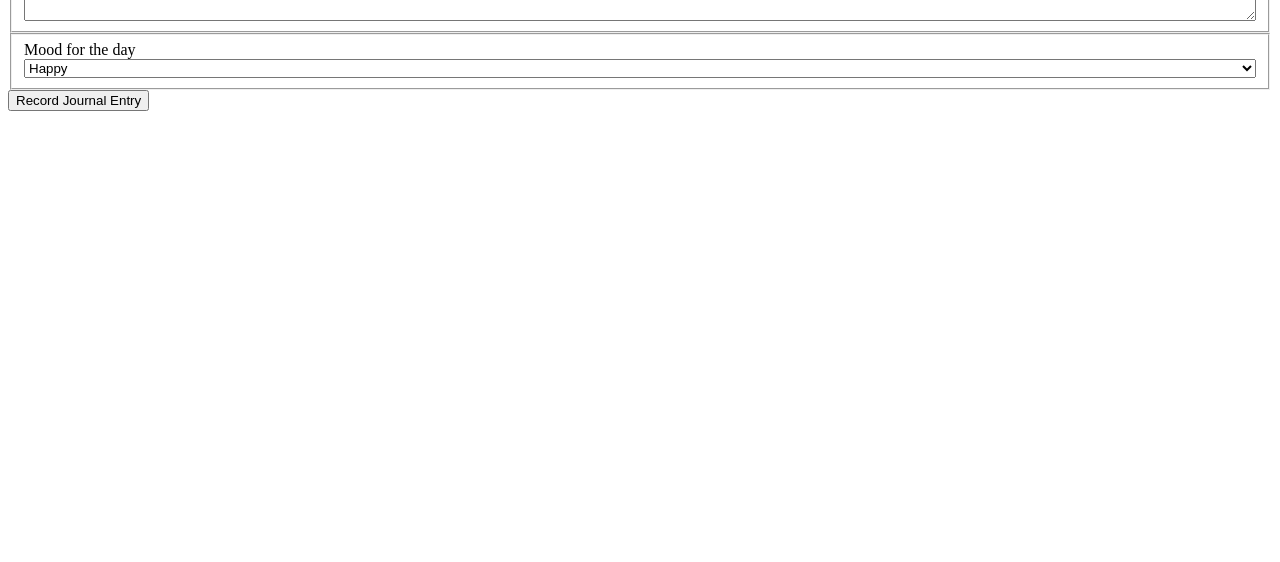
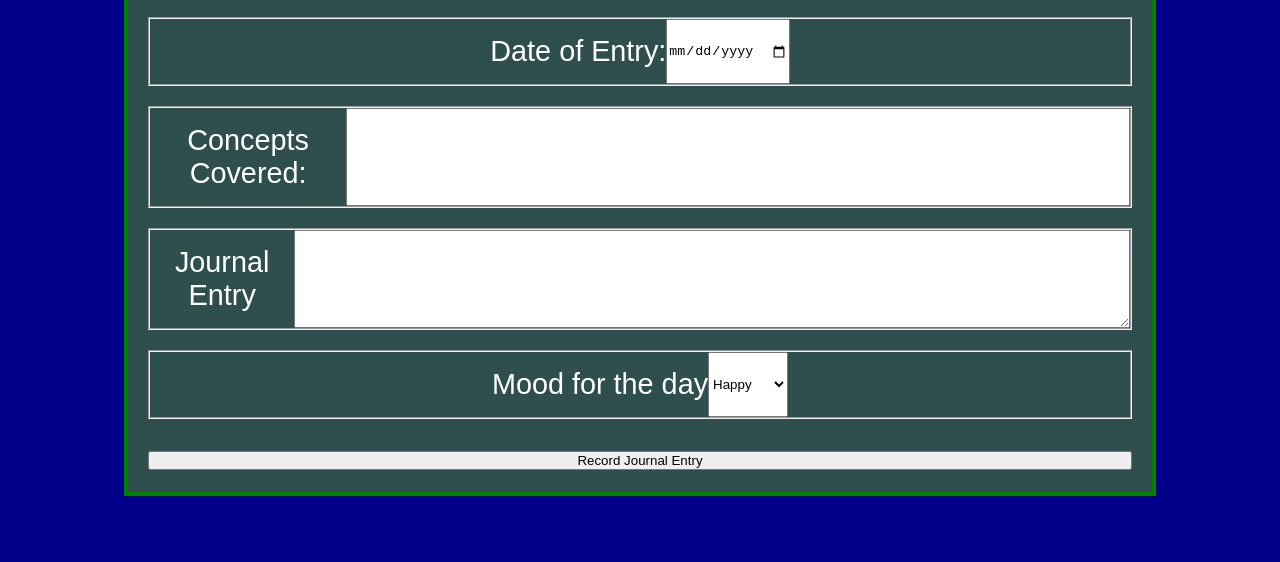
Before and after one commit to joekennerly/Daily-Journal, a plain HTML site: page src/index.html in a window 1280 px wide. Shown: the part 238-800 px from the top of the page. Drawn offline with Linux system fonts and the light colour scheme.

Commit message:
modify styling

```diff
--- a/src/index.html
+++ b/src/index.html
@@ -9,10 +9,10 @@
   <title>Daily Journal</title>
 </head>
 <body>
-
+  <article class="main-container">
     <h1>Daily Journal</h1>
 
-  <form action="">
+    <form id="journal-form" class="journal-form" action="">
       <fieldset>
         <label for="JournalDate">Date of Entry:</label>
         <input type="date" name="journalDate" id="journalDate">
@@ -40,5 +40,6 @@
 
       <button>Record Journal Entry</button>
     </form>
+  </article>
 </body>
 </html>
--- a/src/styles/journal.css
+++ b/src/styles/journal.css
@@ -1,4 +1,53 @@
+* {
+  margin:0;
+  padding:0;
+}
+
+body {
+  background: darkblue;
+  color:white;
+  font-family: Arial, Helvetica, sans-serif;
+  font-size: 1.8em;
+  margin-top: 100px;
+}
+
+a {
+  color:lightblue;
+  text-decoration: none;
+}
+
+h1 {
+  font-size:3em;
+}
+
+.main-container {
+  background:darkslategray;
+  width: 80%;
+  display: flex;
+  flex-direction: column;
+  border: 4px solid green;
+  margin: auto;
+}
+
+.journal-form {
+  padding: 20px;
+}
+
+.main-container h1,
+.journal-form label {
+  text-align: center;
+  padding: 16px 0;
+}
+
 fieldset {
   display:flex;
-  flex-direction: column;
+  flex-direction: row;
+  justify-content: center;
+  align-items: space-evenly;
+  margin-bottom: 20px;
 }
+
+.journal-form button,
+#entry, #concepts {
+  width:100%;
+}
```
Lines whose indentation alone changed are shown as unchanged.
